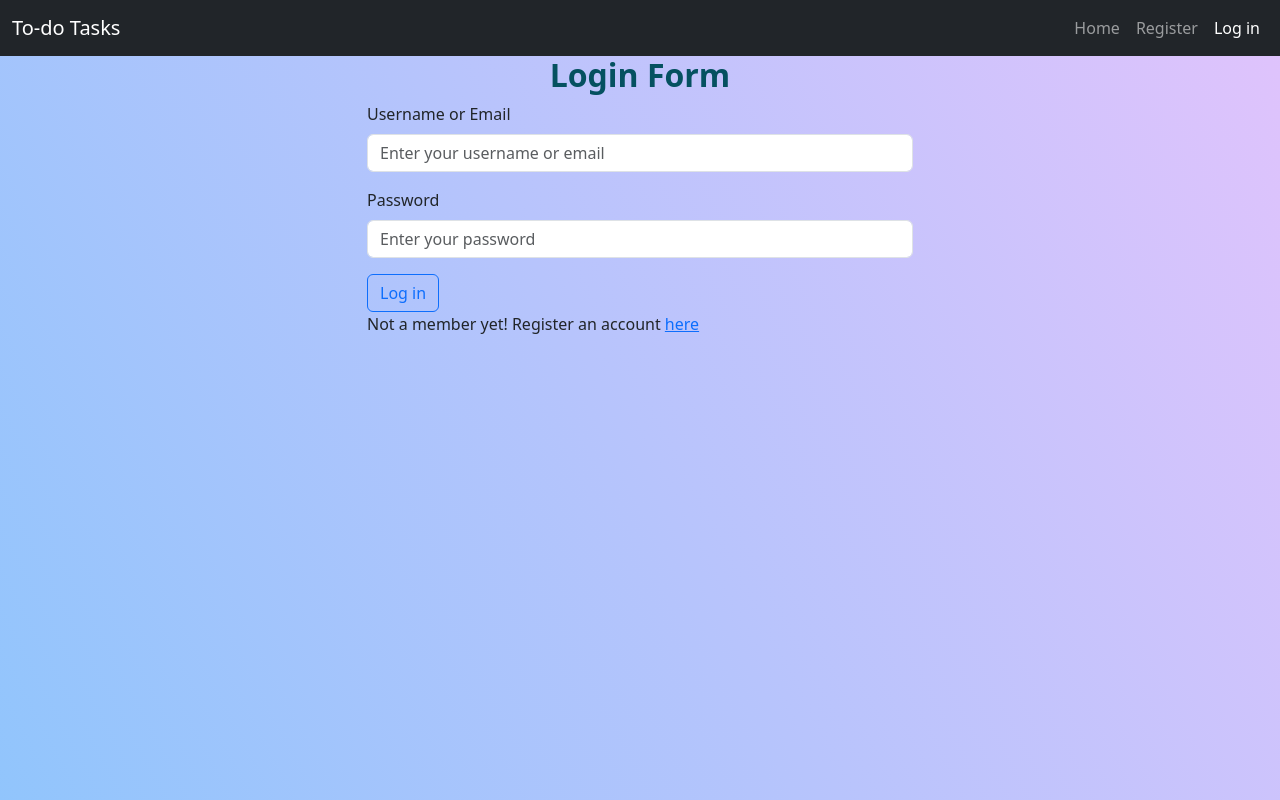
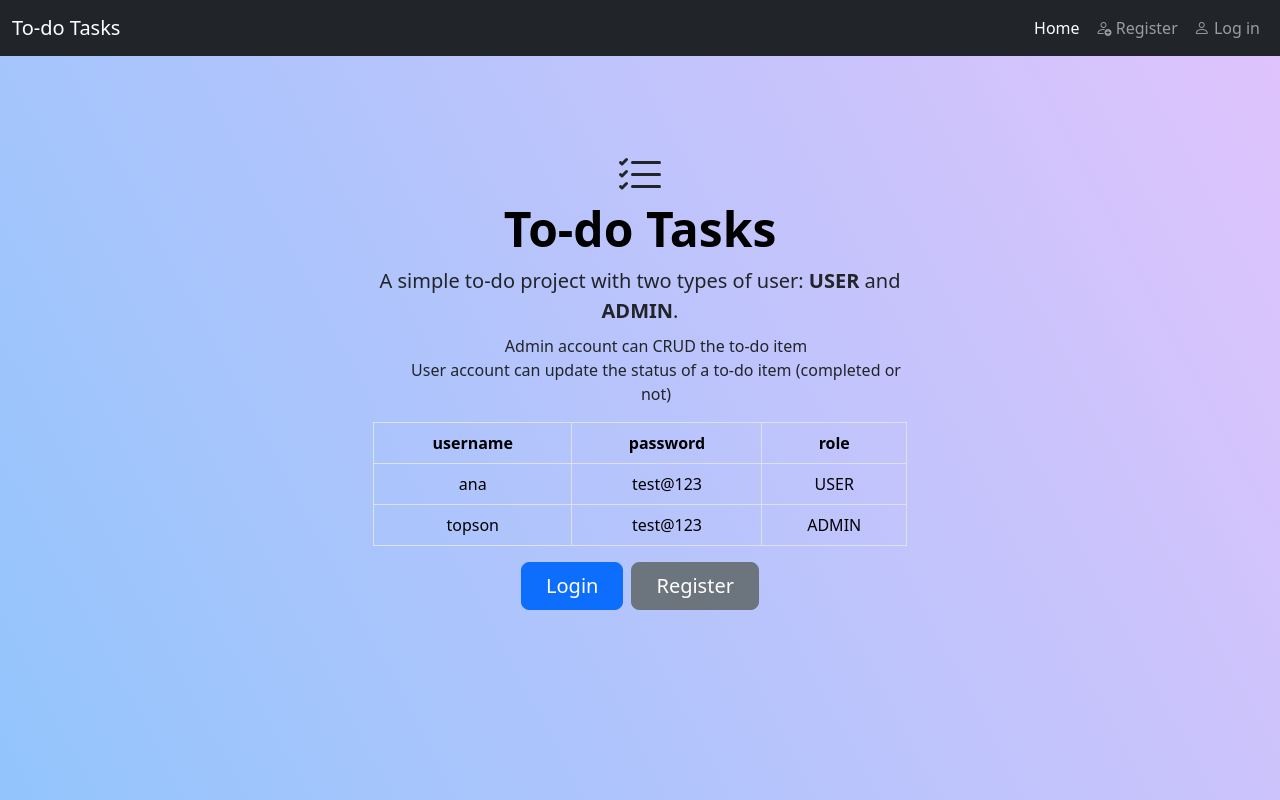
Before and after one commit to cuong0411/todo-ui, a React (Vite) app: page / in a window 1280 px wide. Before the commit this address led to /login. Shown: the top 800 px of the page. Built offline with nearby package versions, Linux system fonts and the light colour scheme.

Commit message:
add icons and homepage

```diff
--- a/src/App.css
+++ b/src/App.css
@@ -6,3 +6,7 @@ body {
   background-color: #8ec5fc;
   background-image: linear-gradient(62deg, #8ec5fc 0%, #e0c3fc 100%);
 }
+
+.table_custom {
+  --bs-table-bg: transparent !important;
+}
--- a/src/App.jsx
+++ b/src/App.jsx
@@ -1,13 +1,14 @@
-import SaveTodo from "./components/SaveTodo";
-import TodoList from "./components/TodoList";
-import Footer from "./layouts/Footer";
-import Header from "./layouts/Header";
-import { BrowserRouter, Navigate, Route, Routes } from "react-router-dom";
-import "./App.css";
-import { ToastContainer } from "react-toastify";
-import Register from "./auth/Register.jsx";
-import Login from "./auth/Login.jsx";
-import { isUserLoggedIn } from "./services/AuthService.jsx";
+import SaveTodo from './components/SaveTodo';
+import TodoList from './components/TodoList';
+import Footer from './layouts/Footer';
+import Header from './layouts/Header';
+import { BrowserRouter, Navigate, Route, Routes } from 'react-router-dom';
+import './App.css';
+import { ToastContainer } from 'react-toastify';
+import Register from './auth/Register.jsx';
+import Login from './auth/Login.jsx';
+import { isUserLoggedIn } from './services/AuthService.jsx';
+import { HomePage } from './layouts/HomePage.jsx';
 
 function App() {
   // eslint-disable-next-line react/prop-types
@@ -20,8 +21,9 @@ function App() {
       <BrowserRouter>
         <Header />
         <Routes>
+          <Route path="/" element={<HomePage />}></Route>
           <Route
-            path="/"
+            path="/todos"
             element={
               <AuthenticatedRoute>
                 <TodoList />
--- a/src/auth/Login.jsx
+++ b/src/auth/Login.jsx
@@ -1,16 +1,16 @@
-import React, { useState } from "react";
+import { useState } from 'react';
 import {
   loginApiCall,
   saveLoggedInUser,
   storeToken,
-} from "../services/AuthService.jsx";
-import { toast } from "react-toastify";
-import { NavLink } from "react-router-dom";
-import { useNavigate } from "react-router-dom";
+} from '../services/AuthService.jsx';
+import { toast } from 'react-toastify';
+import { NavLink } from 'react-router-dom';
+import { useNavigate } from 'react-router-dom';
 
 const Login = () => {
-  const [usernameOrEmail, setUsernameOrEmail] = useState("");
-  const [password, setPassword] = useState("");
+  const [usernameOrEmail, setUsernameOrEmail] = useState('');
+  const [password, setPassword] = useState('');
   const navigator = new useNavigate();
 
   const login = async (user) => {
@@ -19,13 +19,13 @@ const Login = () => {
       const data = await response.data;
       const status = response.status;
       if (status === 200) {
-        toast.success("Welcome back, " + user.usernameOrEmail + "!");
+        toast.success('Welcome back, ' + user.usernameOrEmail + '!');
         // const token = "Basic " + window.btoa(user.usernameOrEmail + ":" + user.password);
-        const token = "Bearer " + data.accessToken;
+        const token = 'Bearer ' + data.accessToken;
         const role = data.role;
         storeToken(token);
         saveLoggedInUser(user.usernameOrEmail, role);
-        navigator("/");
+        navigator('/todos');
         window.location.reload(false);
       }
     } catch (e) {
@@ -75,8 +75,8 @@ const Login = () => {
             <div className="mb-3">
               <button className="btn btn-outline-primary">Log in</button>
               <p>
-                Not a member yet! Register an account{" "}
-                <NavLink to="/register">here</NavLink>{" "}
+                Not a member yet! Register an account{' '}
+                <NavLink to="/register">here</NavLink>
               </p>
             </div>
           </form>
--- a/src/auth/Register.jsx
+++ b/src/auth/Register.jsx
@@ -1,15 +1,17 @@
-import React, { useState } from "react";
-import { registerApiCall } from "../services/AuthService.jsx";
-import { toast } from "react-toastify";
+import { useState } from 'react';
+import { registerApiCall } from '../services/AuthService.jsx';
+import { toast } from 'react-toastify';
+import { useNavigate, NavLink } from 'react-router-dom';
 
 const Register = () => {
   const [error, setError] = useState(null);
   const [user, setUser] = useState({
-    name: "",
-    username: "",
-    email: "",
-    password: "",
+    name: '',
+    username: '',
+    email: '',
+    password: '',
   });
+  const navigator = useNavigate();
   const handleInputChange = (e) => {
     const nameInput = e.target.name;
     const valueInput = e.target.value;
@@ -23,6 +25,7 @@ const Register = () => {
       const data = await response.data;
       if (status === 201) {
         toast.success(data);
+        navigator('/login');
       } else {
         toast.error(data);
       }
@@ -37,18 +40,12 @@ const Register = () => {
       !user.name.trim() ||
       !user.email.trim() ||
       !user.username.trim() ||
-      user.password.trim()
+      !user.password.trim()
     ) {
-      setError("Please fill out all the fields");
+      setError('Please fill out all the fields');
       return;
     }
     register(user);
-    setUser({
-      name: "",
-      username: "",
-      email: "",
-      password: "",
-    });
   };
   return (
     <div className="container body-container">
@@ -119,6 +116,9 @@ const Register = () => {
               <button className="btn btn-outline-primary" type="submit">
                 Register
               </button>
+              <p>
+                Already a member? Login <NavLink to="/login">here</NavLink>
+              </p>
             </div>
           </form>
         </div>
--- a/src/components/TodoList.jsx
+++ b/src/components/TodoList.jsx
@@ -1,14 +1,14 @@
-import { useEffect, useState } from "react";
-import { deleteTodo, getAllTodos } from "../services/TodoService";
-import { useNavigate } from "react-router-dom";
-import { toast } from "react-toastify";
-import SingleTodo from "./SingleTodo.jsx";
-import { isAdminUser } from "../services/AuthService.jsx";
+import { useEffect, useState } from 'react';
+import { deleteTodo, getAllTodos } from '../services/TodoService';
+import { useNavigate } from 'react-router-dom';
+import { toast } from 'react-toastify';
+import SingleTodo from './SingleTodo.jsx';
+import { isAdminUser } from '../services/AuthService.jsx';
 
 const TodoList = () => {
   const [todos, setTodos] = useState([]);
   const [isLoading, setIsLoading] = useState(true);
-  const [error, setError] = useState("");
+  const [error, setError] = useState('');
   const navigator = useNavigate();
   const isAdmin = isAdminUser();
 
@@ -32,7 +32,7 @@ const TodoList = () => {
   const removeTodo = async (id) => {
     try {
       await deleteTodo(id);
-      toast.success("Removed successfully");
+      toast.success('Removed successfully');
       await getTodoList();
     } catch (error) {
       toast.error(error.message);
@@ -56,17 +56,17 @@ const TodoList = () => {
 
   return (
     <div className="container body-container">
-      <h2 className="text-center">List of Todos</h2>
+      <h2 className="text-center my-3">List of Todos</h2>
       {isAdmin && (
         <button
           className="btn btn-primary mb-3"
-          onClick={() => navigator("/add-todo")}
+          onClick={() => navigator('/add-todo')}
         >
           <i className="bi bi-plus-circle"></i> Add todo
         </button>
       )}
       <div>
-        <table className="table table-light table-striped">
+        <table className="table table-bordered table_custom">
           <thead>
             <tr className="text-center">
               <th>Title</th>
--- a/src/layouts/Header.jsx
+++ b/src/layouts/Header.jsx
@@ -1,17 +1,17 @@
-import { NavLink } from "react-router-dom";
+import { NavLink } from 'react-router-dom';
 import {
   getLoggedInUser,
   isUserLoggedIn,
   logout,
-} from "../services/AuthService.jsx";
-import { useNavigate } from "react-router-dom";
+} from '../services/AuthService.jsx';
+import { useNavigate } from 'react-router-dom';
 
 const Header = () => {
   const isAuth = isUserLoggedIn();
   const navigator = useNavigate();
   const handleLogout = () => {
     logout();
-    navigator("/login");
+    navigator('/login');
   };
   return (
     <header>
@@ -40,32 +40,37 @@ const Header = () => {
               </li>
               {!isAuth && (
                 <>
-                  {" "}
                   <li className="nav-item">
                     <NavLink to="/register" className="nav-link">
-                      Register
+                      <i className="bi bi-person-add"></i> Register
                     </NavLink>
                   </li>
                   <li className="nav-item">
                     <NavLink to="/login" className="nav-link">
-                      Log in
+                      <i className="bi bi-person"></i> Log in
                     </NavLink>
-                  </li>{" "}
+                  </li>
                 </>
               )}
               {isAuth && (
                 <>
+                  <li className="nav-item">
+                    <NavLink to="/todos" className="nav-link">
+                      <i className="bi bi-list-check"></i> To-do List
+                    </NavLink>
+                  </li>
                   <li className="nav-item">
                     <NavLink
                       to="/login"
                       className="nav-link"
                       onClick={handleLogout}
                     >
-                      Log out
+                      <i className="bi bi-arrow-right-square"></i> Log out
                     </NavLink>
                   </li>
-                  <li className="nav-item text-warning d-flex justify-content-center align-items-center">
-                    Hi {getLoggedInUser()}
+                  <li className="nav-item text-warning d-flex justify-content-md-center align-items-center">
+                    <i className="bi bi-person-circle"></i> Hi,{' '}
+                    {getLoggedInUser()}
                   </li>
                 </>
               )}
--- /dev/null
+++ b/src/layouts/HomePage.jsx
@@ -0,0 +1,68 @@
+import { NavLink } from 'react-router-dom';
+
+export const HomePage = () => {
+  return (
+    <div className="container body-container">
+      <div className="px-4 py-5 my-5 text-center">
+        <svg
+          xmlns="http://www.w3.org/2000/svg"
+          width="48"
+          height="48"
+          fill="currentColor"
+          className="bi bi-list-check"
+          viewBox="0 0 16 16"
+        >
+          <path
+            fillRule="evenodd"
+            d="M5 11.5a.5.5 0 0 1 .5-.5h9a.5.5 0 0 1 0 1h-9a.5.5 0 0 1-.5-.5m0-4a.5.5 0 0 1 .5-.5h9a.5.5 0 0 1 0 1h-9a.5.5 0 0 1-.5-.5m0-4a.5.5 0 0 1 .5-.5h9a.5.5 0 0 1 0 1h-9a.5.5 0 0 1-.5-.5M3.854 2.146a.5.5 0 0 1 0 .708l-1.5 1.5a.5.5 0 0 1-.708 0l-.5-.5a.5.5 0 1 1 .708-.708L2 3.293l1.146-1.147a.5.5 0 0 1 .708 0m0 4a.5.5 0 0 1 0 .708l-1.5 1.5a.5.5 0 0 1-.708 0l-.5-.5a.5.5 0 1 1 .708-.708L2 7.293l1.146-1.147a.5.5 0 0 1 .708 0m0 4a.5.5 0 0 1 0 .708l-1.5 1.5a.5.5 0 0 1-.708 0l-.5-.5a.5.5 0 0 1 .708-.708l.146.147 1.146-1.147a.5.5 0 0 1 .708 0"
+          />
+        </svg>
+        <h1 className="display-5 fw-bold text-body-emphasis">To-do Tasks</h1>
+        <div className="col-lg-6 mx-auto">
+          <p className="lead mb-2">
+            A simple to-do project with two types of user:{' '}
+            <span className="fw-bold">USER</span> and{' '}
+            <span className="fw-bold">ADMIN</span>.
+          </p>
+          <ul style={{ listStyle: 'none' }}>
+            <li>Admin account can CRUD the to-do item</li>
+            <li>
+              User account can update the status of a to-do item (completed or
+              not)
+            </li>
+          </ul>
+
+          <table className="table table-bordered table_custom">
+            <thead>
+              <tr>
+                <th>username</th>
+                <th>password</th>
+                <th>role</th>
+              </tr>
+            </thead>
+            <tbody>
+              <tr>
+                <td>ana</td>
+                <td>test@123</td>
+                <td>USER</td>
+              </tr>
+              <tr>
+                <td>topson</td>
+                <td>test@123</td>
+                <td>ADMIN</td>
+              </tr>
+            </tbody>
+          </table>
+          <div className="d-grid gap-2 d-sm-flex justify-content-sm-center">
+            <NavLink to="/login" className="btn btn-primary btn-lg px-4 gap-3">
+              Login
+            </NavLink>
+            <NavLink to="/register" className="btn btn-secondary btn-lg px-4">
+              Register
+            </NavLink>
+          </div>
+        </div>
+      </div>
+    </div>
+  );
+};
```
